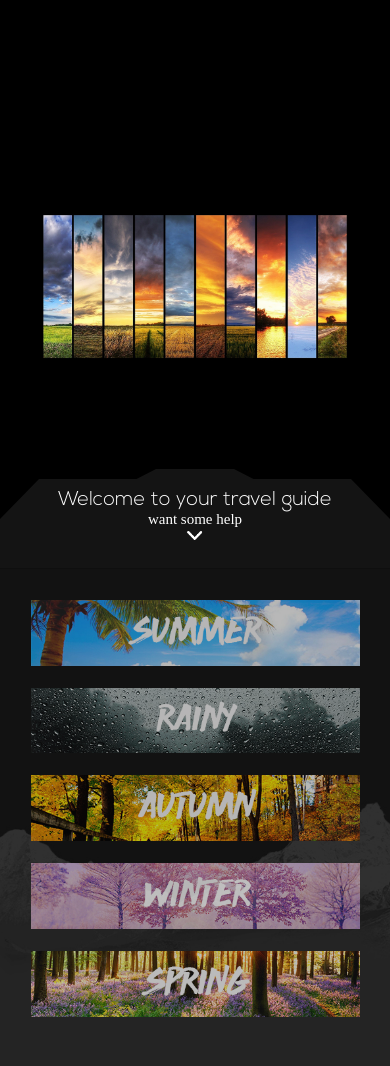
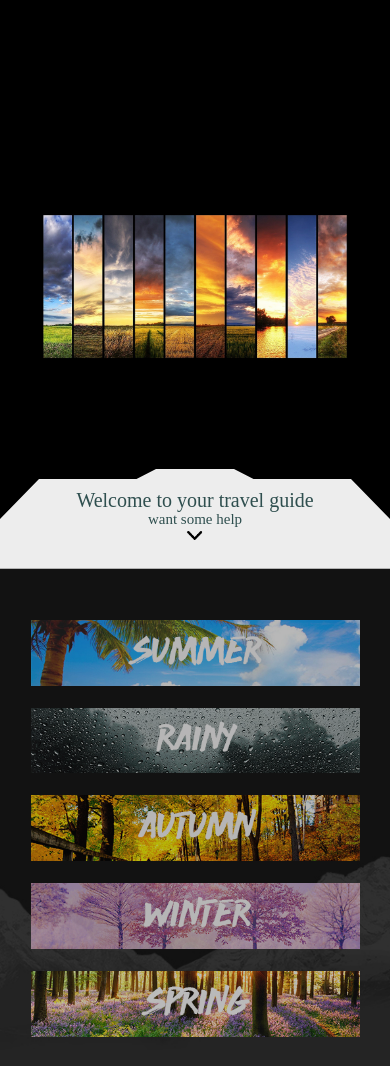
Before and after one commit to avadhvashisth/travel, a plain HTML site: page index.html in a window 390 px wide. Shown: the part 61-1127 px from the top of the page. Drawn offline with nearby package versions, Linux system fonts and the light colour scheme; some packages are replaced by stand-ins of ours; a web font is replaced by a local one.

Commit message:
slider color change

```diff
--- a/custom.css
+++ b/custom.css
@@ -71,8 +71,8 @@ body{
 #bgi {
     /*border-top: 5px dotted skyblue;*/
     text-align: center;
-    color: white;
-    background-color: rgba(20,20,20,1);
+    color: darkslategray;
+    background-color: rgba(237,237,237,1);
     margin-top: 480px;
     padding: 20px 30px;
     -webkit-clip-path: polygon(10% 10%, 35% 10%, 40% 0%, 60% 0%, 65% 10%, 90% 10%, 100% 50%, 100% 100%, 0 100%,0 50%);
@@ -80,6 +80,7 @@ body{
 }
 
 #bgi img{
+    filter: invert(100%);
     height: 20px;
 }
 
@@ -90,7 +91,7 @@ body{
 
 #bgi h1{
     margin: 5px;
-    font-family: nexa light;
+    font-family: nexa;
 }
 
 #explore{
@@ -258,8 +259,8 @@ and (max-width : 500px){
     }
 
     #explore{
-        height: 500px;
-        padding-top: 20px;
+        height: 600px;
+        padding-top: 40px;
     }
 
     #explore img{
--- a/index.html
+++ b/index.html
@@ -98,7 +98,7 @@
     </script>
     <script>
     //logo color change
-        window.onscroll = function() {myFunction()};
+     /*   window.onscroll = function() {myFunction()};
 
         function myFunction() {
             if (document.body.scrollTop > 530 || document.documentElement.scrollTop > 530) {
@@ -109,7 +109,7 @@
                 document.getElementById("logo").style.color="darkslategray";
                 document.getElementById("logo").style.backgroundColor="white";
             }
-        }
+        } */
     //maps
     function initMap() {
         var uluru = {lat: -25.363, lng: 131.044};
```
